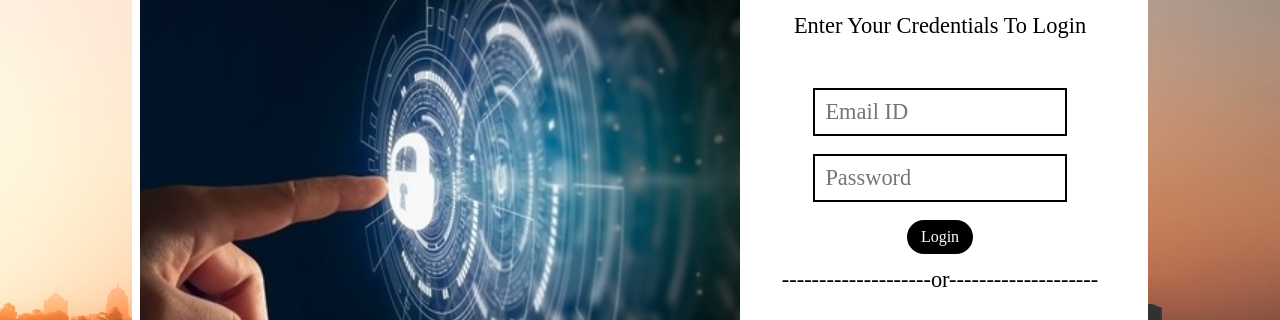
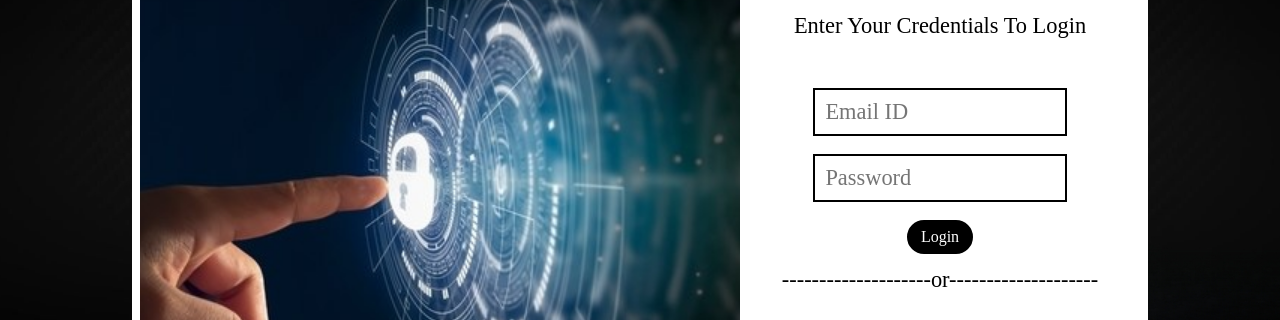
Before and after one commit to yatharth-2906/CH, a plain HTML site: page login.html in a window 1280 px wide. Shown: the part 219-539 px from the top of the page. Drawn offline with nearby package versions, Linux system fonts and the light colour scheme.

Commit message:
login bg change

```diff
--- a/css/login.css
+++ b/css/login.css
@@ -27,7 +27,7 @@ body{
   justify-content: center;
   align-items: center;
 
-    background: url('../assets/bg_body.jpg');
+    background: url('../assets/login_bg_black.jpeg');
     background-position: center;
     background-repeat: no-repeat;
     background-size: cover;
@@ -159,6 +159,7 @@ input[type='text'], input[type='email'], textarea, input[type='password']{
     border-radius: 8px;
 
     background: url('../assets/login-bg-copy.jpeg');
+    /* background: url('../assets/bg_login_black.jpg'); */
     background-position: center;
     background-repeat: no-repeat;
     background-size: cover;
```
Also changed, not shown: assets/login_bg_black.jpeg (added).
